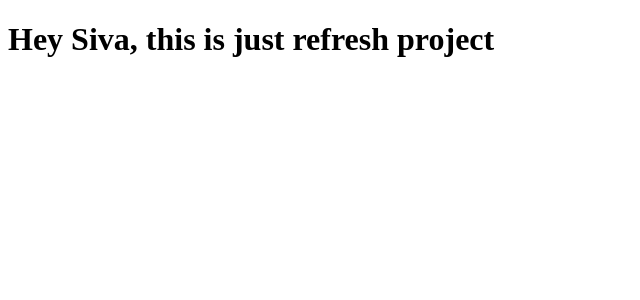
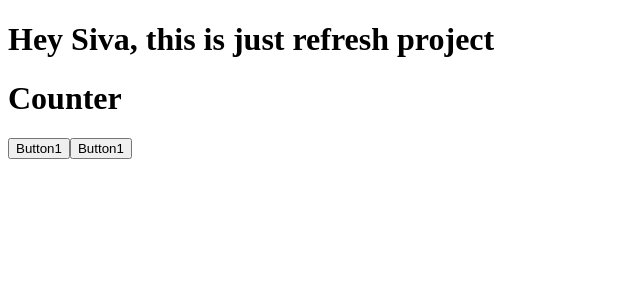
Before and after one commit to SivaRajana/React_Refresh, a React (Create React App) app: page / in a window 1280 px wide. Shown: the top 300 px of the page, without its empty margins (0-640 px from the left). Built offline with nearby package versions, Linux system fonts and the light colour scheme.

Commit message:
added counter component

```diff
--- a/src/App.js
+++ b/src/App.js
@@ -1,10 +1,16 @@
 import "./styles.css";
 import { Component } from "react";
+import Counter from "./components/counter/index";
 
 class Practice extends Component {
   render() {
     const { candidate } = this.props;
-    return <h1>Hey {candidate}, this is just refresh project</h1>;
+    return (
+      <div>
+        <h1>Hey {candidate}, this is just refresh project</h1>
+        <Counter />
+      </div>
+    );
   }
 }
 export default Practice;
--- /dev/null
+++ b/src/components/counter/index.js
@@ -0,0 +1,17 @@
+import { Component } from "react";
+
+class Counter extends Component {
+  render() {
+    return (
+      <div>
+        <h1>Counter</h1>
+        <div>
+          <button> Button1 </button>
+          <button> Button1 </button>
+        </div>
+      </div>
+    );
+  }
+}
+
+export default Counter;
```
Also changed, not shown: src/components/counter/index.css (added).
